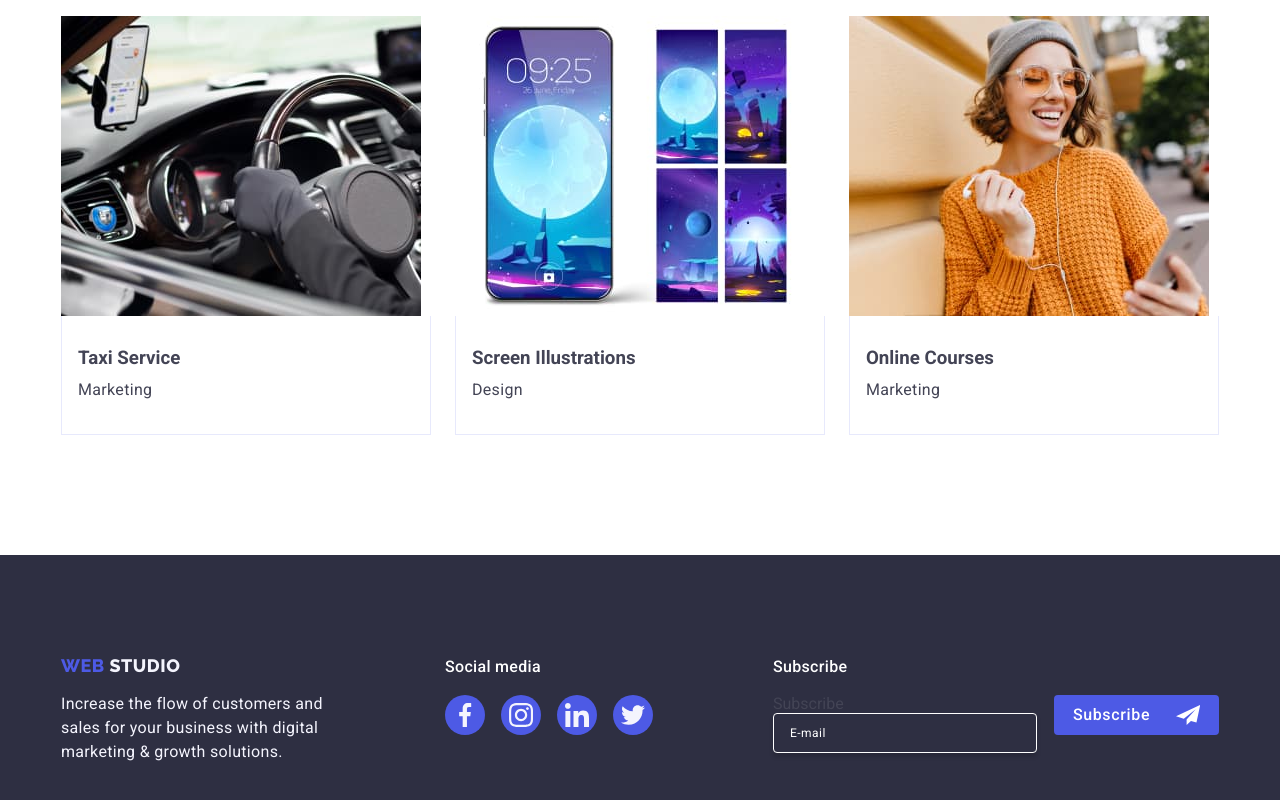
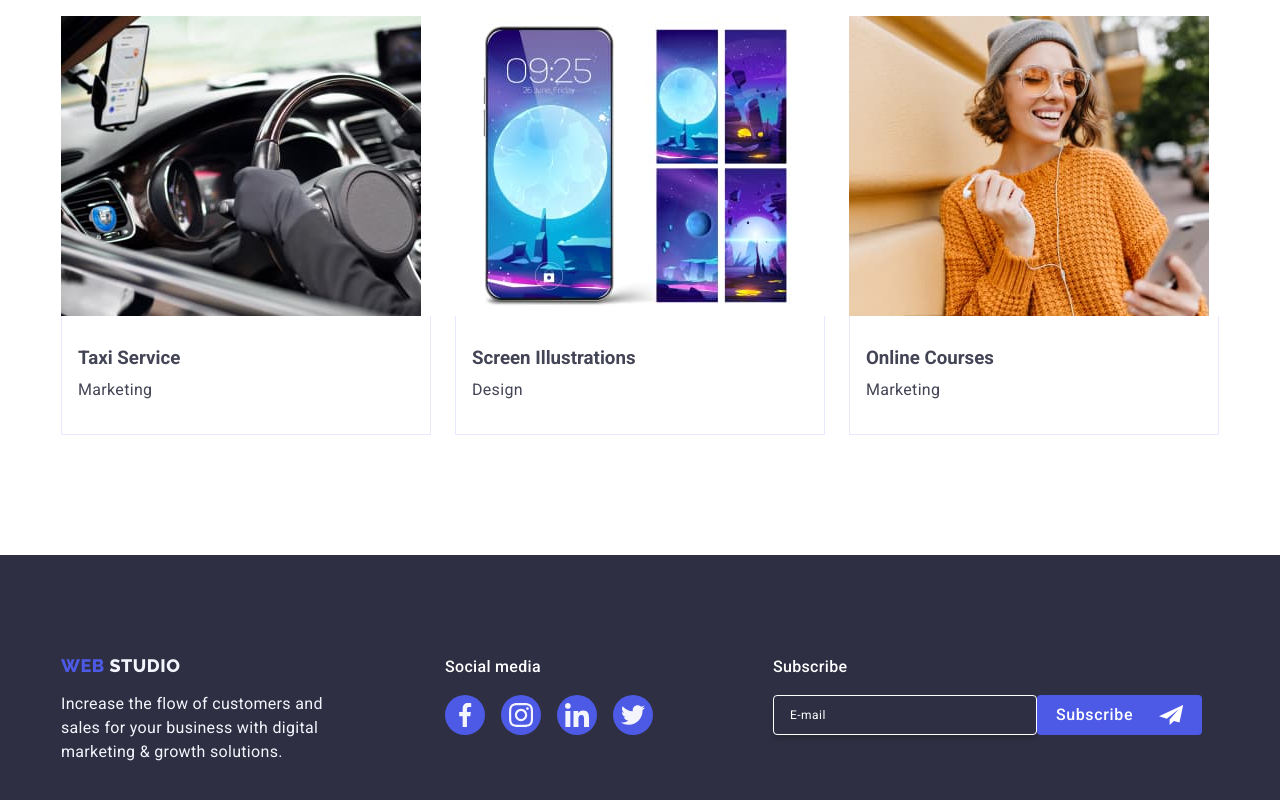
Before and after one commit to micfig76/goit-markup-hw-05, a plain HTML site: page index.html in a window 1280 px wide. Shown: the part 2748-3548 px from the top of the page. Drawn offline with nearby package versions, Linux system fonts and the light colour scheme.

Commit message:
added display flex to labels class so gap 24 can be taken into account

```diff
--- a/css/styles.css
+++ b/css/styles.css
@@ -556,6 +556,7 @@ input, textarea, button {
 }
 
 .subscribe-email {
+    display: flex;
     gap: 24px;
 }
 
--- a/index.html
+++ b/index.html
@@ -458,7 +458,7 @@
             <div class="bottom-subscribe">
                 <p class="sub-label">Subscribe</p>
                 <form class="bottom-form" name="subscribe to newsletter">
-                    <label class="subscribe-email">Subscribe
+                    <label class="subscribe-email">
                         <input class="email-field" name="email" type="email" placeholder="E-mail" />
                     </label>
                     <button class="btn" type="submit">
```
